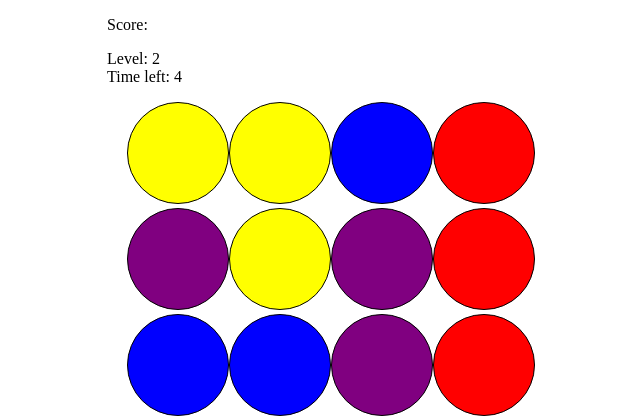
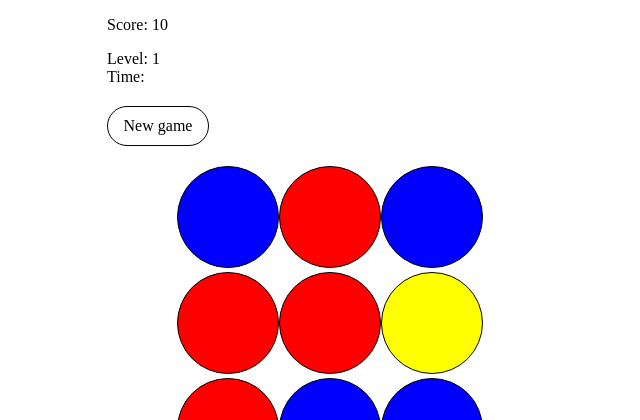
Before and after one commit to bedeviere/gem-match-game, a PHP site: page / in a window 1280 px wide. Shown: the top 420 px of the page, without its empty margins (308-948 px from the left). Run offline with PHP 8.4, Linux system fonts and the light colour scheme; some libraries are stand-ins or nearby versions.

Commit message:
Adding button to reset board

```diff
--- a/css/style.css
+++ b/css/style.css
@@ -10,6 +10,14 @@ body {
 }
 .level2 {
   width: 410px;
+}
+#resetBtn {
+  border: 1px solid black;
+  border-radius: 60px;
+  margin: 20px 0;
+  padding: 10px;
+  width: 80px;
+  text-align: center;
 }
 ul {
   list-style-type: none;
--- a/index.html
+++ b/index.html
@@ -12,6 +12,7 @@
     <div class="score"><p>Score: <span id=score></span></p></div>
     <div class="level">Level: <span id="level"></span></div>
     <div id="timer">Time: </div>
+    <div id="resetBtn">New game</div>
   </section>
   <div id="board">
     <ul>
--- a/js/app.js
+++ b/js/app.js
@@ -2,19 +2,18 @@ var game = game || {};
 
 game = {
   init: function(level) {
-
+    console.log("init called");
     game.gameActive = true;
     this.currentLevel = level; //  CURRENT LEVEL!!
     // this.currentLevel = 2; //  CURRENT LEVEL!!
 
     this.$levelDisplay = $('#level').text(this.currentLevel);
-    $('#board').addClass("level"+this.currentLevel);
+    $('#board').removeClass("level1 level2").addClass("level"+this.currentLevel);
 
-    this.startTimer();
 
-    this.generateGrid();
+    // this.startTimer();
+    this.generateGrid(level);
 
-    // var $ul = $('ul');
 
     this.score = 0;
     this.$scoreBoard = $('#score').text(this.score);
@@ -29,27 +28,40 @@ game = {
     this.bClass = "";
     this.tempClass = "";
 
-    // $.each(this.grid, function(i, cellClass){
-    //   $ul.append("<li id='"+ i +"' class='"+ cellClass +"'></li>");
-    // });
-    //
-    // //   add click listener
-    // $('li').on('click', function(){
-    //   // $(this).addClass('selected'); // messes up the currentClass
-    //   this.cellIndex = parseFloat(this.id);
-    //   game.updateClickCounter(this);
-    // });
-    //
-    // this.checkRowsForWin(); // random generator might create matches on setup
+    $('#resetBtn').off('click').on('click', function(){
+      console.log("clicked");
+      game.clearBoard();
+      console.log("cleared board");
+      game.init(1); // NOT WORKING
+    });
+
+
+    var $ul = $('ul');
+    $.each(this.grid, function(i, cellClass){
+      $ul.append("<li id='"+ i +"' class='"+ cellClass +"'></li>");
+    });
+
+    //   add click listener
+    $('li').on('click', function(){
+      this.cellIndex = parseFloat(this.id);
+      game.updateClickCounter(this);
+    });
+
+    this.checkRowsForWin(); // random generator might create matches on setup
+
   },
-  generateGrid: function(){
+  clearBoard: function(){
+    return $('ul').empty();
+  },
+  generateGrid: function(level){
     this.grid =[];
-    this.choice = "";
+    var choice = "";
 
-    if (this.currentLevel === 1){
+    if (level === 1){
       this.numCells = 9;
       this.colors = ["yellow","blue","red"];
-    } else if (this.currentLevel === 2){
+    } else if (level === 2){
+      this.clearBoard();
       // this.numCells = (16 - 9); // for going up a level !!
       this.numCells = (16);
       this.colors = ["yellow","blue","red","purple"];
@@ -57,27 +69,10 @@ game = {
 
     for (var i=0;i<this.numCells;i++){
       var randCol = [Math.floor(Math.random() * this.colors.length)];
-      this.choice = this.colors[randCol];
+      choice = this.colors[randCol];
       this.grid.push(this.colors[randCol]);
     }
 
-    // TESTING start
-    var $ul = $('ul');
-
-
-    $.each(this.grid, function(i, cellClass){
-      $ul.append("<li id='"+ i +"' class='"+ cellClass +"'></li>");
-    });
-
-    //   add click listener
-    $('li').on('click', function(){
-      // $(this).addClass('selected'); // messes up the currentClass
-      this.cellIndex = parseFloat(this.id);
-      game.updateClickCounter(this);
-    });
-
-    this.checkRowsForWin(); // random generator might create matches on setup
-    // TESTING end
   },
   startTimer: function(){
     $timerDiv = $('#timer');
@@ -91,6 +86,7 @@ game = {
         clearTimeout(t);
         game.gameActive = false;
         $timerDiv.html("GAME OVER!<p>Top score: "+game.score+"</p>");
+        // alert("Game over");
       }
     }, 1000);
   },
@@ -594,7 +590,8 @@ game = {
       });
 
       // If reached points count, move to next level
-      if (game.score >= 100) {
+      if (game.score >= 30) {
+        game.clearBoard();
         game.init(2); // level 2
       }
 
@@ -644,5 +641,5 @@ game = {
 };
 
 $(function(){
-  game.init(2);
+  game.init(1);
 });
```
